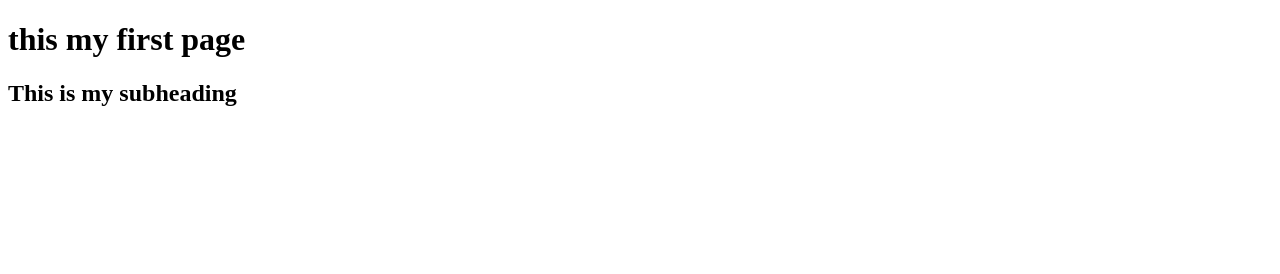
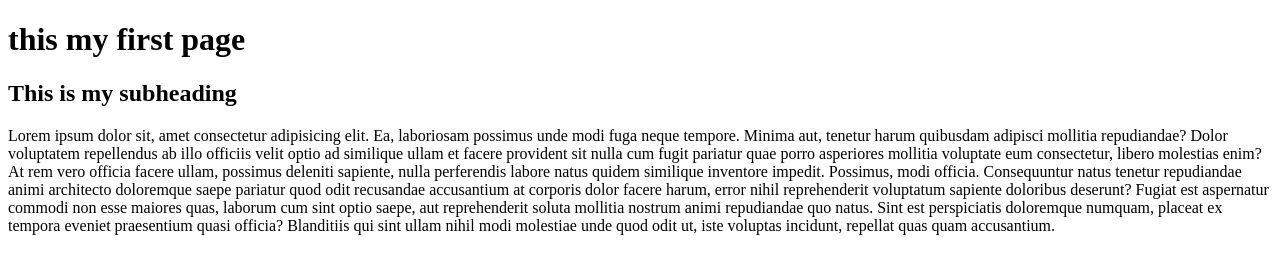
Before and after one commit to kaylarandon/-IMED1316-spring-2024, a plain HTML site: page index.html in a window 1280 px wide. Drawn offline with Linux system fonts and the light colour scheme.

Commit message:
send to netlify

```diff
--- a/index.html
+++ b/index.html
@@ -10,7 +10,17 @@
 <body>
     <h1>this my first page</h1>
     <h2>This is my subheading </h2>
-
+    <p>Lorem ipsum dolor sit, amet consectetur adipisicing elit. Ea, laboriosam possimus unde modi fuga neque tempore.
+        Minima aut, tenetur harum quibusdam adipisci mollitia repudiandae? Dolor voluptatem repellendus ab illo officiis
+        velit optio ad similique ullam et facere provident sit nulla cum fugit pariatur quae porro asperiores mollitia
+        voluptate eum consectetur, libero molestias enim? At rem vero officia facere ullam, possimus deleniti sapiente,
+        nulla perferendis labore natus quidem similique inventore impedit. Possimus, modi officia. Consequuntur natus
+        tenetur repudiandae animi architecto doloremque saepe pariatur quod odit recusandae accusantium at corporis
+        dolor facere harum, error nihil reprehenderit voluptatum sapiente doloribus deserunt? Fugiat est aspernatur
+        commodi non esse maiores quas, laborum cum sint optio saepe, aut reprehenderit soluta mollitia nostrum animi
+        repudiandae quo natus. Sint est perspiciatis doloremque numquam, placeat ex tempora eveniet praesentium quasi
+        officia? Blanditiis qui sint ullam nihil modi molestiae unde quod odit ut, iste voluptas incidunt, repellat quas
+        quam accusantium.</p>
 </body>
 
 </html>
```
